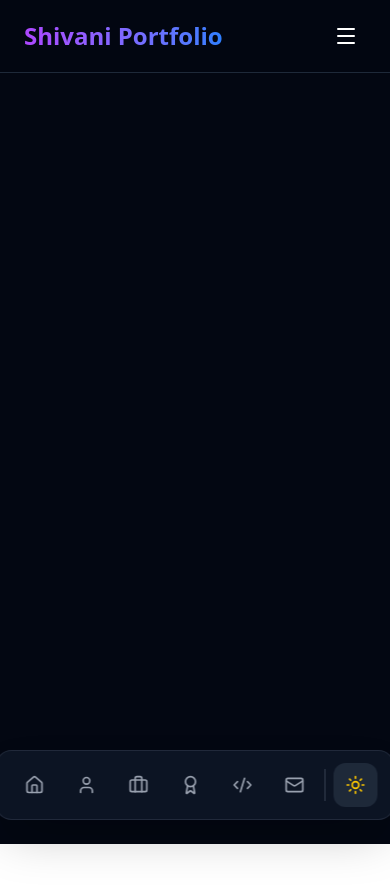
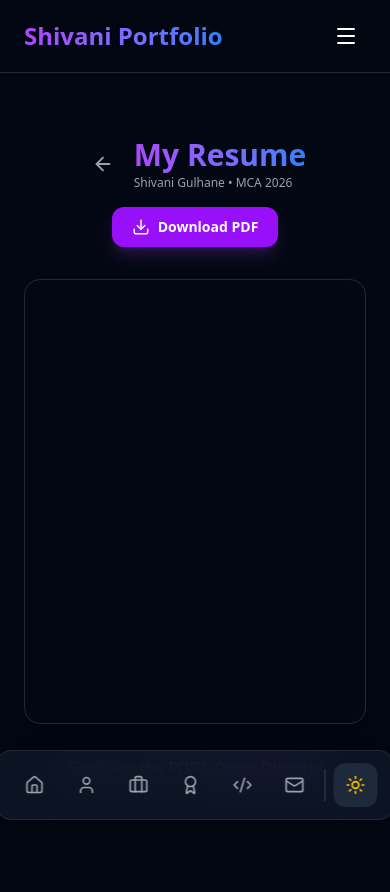
Before and after one commit to Gulhane-Shivani/Shivani-Portfolio, a React (Vite) app: page /resume in a window 390 px wide. Shown: the top 892 px of the page. Before the commit the page ends 844 px from the top, so only its background shows below. Built offline with nearby package versions, Linux system fonts and the light colour scheme.

Commit message:
Resume option added in home page and nav bar

```diff
--- a/src/App.jsx
+++ b/src/App.jsx
@@ -8,6 +8,7 @@ import Projects from "./pages/Projects";
 import Certifications from "./pages/Certifications";
 import Skills from "./pages/Skills";
 import Contact from "./pages/Contact";
+import Resume from "./pages/Resume";
 
 export default function App() {
   const [darkMode, setDarkMode] = useState(true); // Default to dark mode as per reference
@@ -33,6 +34,7 @@ export default function App() {
           <Route path="/certifications" element={<Certifications darkMode={darkMode} />} />
           <Route path="/skills" element={<Skills darkMode={darkMode} />} />
           <Route path="/contact" element={<Contact darkMode={darkMode} />} />
+          <Route path="/resume" element={<Resume darkMode={darkMode} />} />
         </Routes>
       </main>
 
--- a/src/components/Navbar.jsx
+++ b/src/components/Navbar.jsx
@@ -13,6 +13,7 @@ export default function Navbar({ darkMode }) {
     { name: "Certifications", path: "/certifications" },
     { name: "Skills", path: "/skills" },
     { name: "Contact", path: "/contact" },
+    { name: "Resume", path: "/resume" },
   ];
 
   const isActive = (path) => location.pathname === path;
@@ -33,6 +34,17 @@ export default function Navbar({ darkMode }) {
           <ul className="flex gap-8 font-medium">
             {navLinks.map((link) => (
               <li key={link.path}>
+                {link.isExternal ? (
+                  <a
+                    href={link.path}
+                    target="_blank"
+                    rel="noopener noreferrer"
+                    className={`py-1 transition-colors hover:text-purple-500 ${darkMode ? "text-gray-400" : "text-gray-600"
+                      }`}
+                  >
+                    {link.name}
+                  </a>
+                ) : (
                   <Link
                     to={link.path}
                     className={`relative py-1 transition-colors hover:text-purple-500 ${isActive(link.path) ? "text-purple-500" : (darkMode ? "text-gray-400" : "text-gray-600")
@@ -43,6 +55,7 @@ export default function Navbar({ darkMode }) {
                       <span className="absolute -bottom-1 left-0 w-full h-0.5 bg-purple-500 rounded-full"></span>
                     )}
                   </Link>
+                )}
               </li>
             ))}
           </ul>
@@ -92,6 +105,18 @@ export default function Navbar({ darkMode }) {
         <ul className="flex flex-col p-6 gap-4 font-medium">
           {navLinks.map((link) => (
             <li key={link.path}>
+              {link.isExternal ? (
+                <a
+                  href={link.path}
+                  target="_blank"
+                  rel="noopener noreferrer"
+                  className={`block py-2 transition-colors ${darkMode ? "text-gray-400 hover:text-white" : "text-gray-600 hover:text-gray-900"
+                    }`}
+                  onClick={() => setIsOpen(false)}
+                >
+                  {link.name}
+                </a>
+              ) : (
                 <Link
                   to={link.path}
                   className={`block py-2 transition-colors ${isActive(link.path) ? "text-purple-500" : (darkMode ? "text-gray-400 hover:text-white" : "text-gray-600 hover:text-gray-900")
@@ -100,6 +125,7 @@ export default function Navbar({ darkMode }) {
                 >
                   {link.name}
                 </Link>
+              )}
             </li>
           ))}
           <li className={`pt-4 border-t ${darkMode ? "border-gray-800" : "border-gray-100"}`}>
@@ -114,7 +140,7 @@ export default function Navbar({ darkMode }) {
               <span>GitHub Profile</span>
             </a>
             <a
-              href="https://www.linkedin.com/in/shivani-gulhane-4a001a243/"
+              href="https://www.linkedin.com/in/shivani-gulhane-5b2519288/"
               target="_blank"
               rel="noopener noreferrer"
               className={`flex items-center gap-3 py-2 transition-colors ${darkMode ? "text-gray-400 hover:text-white" : "text-gray-600 hover:text-gray-900"
--- a/src/pages/Home.jsx
+++ b/src/pages/Home.jsx
@@ -1,4 +1,6 @@
 import { useEffect, useState } from "react";
+import { Link } from "react-router-dom";
+import { Eye, Download } from "lucide-react";
 import "../styles/global.css"; // Make sure this is included
 
 export default function Home({ darkMode }) {
@@ -103,6 +105,17 @@ export default function Home({ darkMode }) {
           </div>
         </div>
 
+        {/* Resume Buttons */}
+        <div className="flex flex-wrap gap-4 justify-center md:justify-start pt-2">
+          <Link
+            to="/resume"
+            className="flex items-center gap-2 px-6 py-3 font-bold rounded-xl bg-purple-600 text-white hover:bg-purple-700 transition-all transform hover:scale-105 shadow-lg shadow-purple-500/20"
+          >
+            <Eye size={20} />
+            View Resume
+          </Link>
+        </div>
+
       </div>
     </section>
   );
--- /dev/null
+++ b/src/pages/Resume.jsx
@@ -0,0 +1,71 @@
+import { Download, ExternalLink, ArrowLeft } from "lucide-react";
+import { Link } from "react-router-dom";
+
+export default function Resume({ darkMode }) {
+    const resumeUrl = "/assets/resume/Shivani_Gulhane_MCA_2026.pdf";
+
+    return (
+        <section className={`min-h-screen py-16 px-6 transition-colors duration-300 ${darkMode ? 'bg-gray-950 text-white' : 'bg-gray-50 text-gray-900'}`}>
+            <div className="container mx-auto max-w-4xl">
+
+                {/* Header Section */}
+                <div className="flex flex-col md:flex-row justify-between items-center mb-8 gap-4">
+                    <div className="flex items-center gap-3">
+                        <Link
+                            to="/"
+                            className={`p-2 rounded-full transition-colors ${darkMode ? 'hover:bg-gray-800 text-gray-400' : 'hover:bg-white text-gray-600 shadow-sm'}`}
+                        >
+                            <ArrowLeft size={22} />
+                        </Link>
+                        <div>
+                            <h1 className="text-3xl font-extrabold bg-gradient-to-r from-purple-500 to-blue-500 bg-clip-text text-transparent">
+                                My Resume
+                            </h1>
+                            <p className={`text-xs mt-0.5 ${darkMode ? 'text-gray-400' : 'text-gray-500'}`}>
+                                Shivani Gulhane • MCA 2026
+                            </p>
+                        </div>
+                    </div>
+
+                    <div className="flex gap-4">
+                        <a
+                            href={resumeUrl}
+                            download="Shivani_Gulhane_Resume.pdf"
+                            className="flex items-center gap-2 px-5 py-2.5 text-sm font-bold rounded-xl bg-purple-600 text-white hover:bg-purple-700 transition-all transform hover:scale-105 shadow-lg shadow-purple-500/20"
+                        >
+                            <Download size={18} />
+                            Download PDF
+                        </a>
+                    </div>
+                </div>
+
+                {/* PDF Viewer */}
+                <div className={`relative w-full aspect-[1/1.3] rounded-2xl overflow-hidden shadow-xl border ${darkMode ? 'border-gray-800' : 'border-gray-200'}`}>
+                    <iframe
+                        src={`${resumeUrl}#toolbar=0`}
+                        className="w-full h-full border-none"
+                        title="Shivani Gulhane Resume"
+                    >
+                        <div className="flex flex-col items-center justify-center h-full p-10 text-center">
+                            <p className="text-xl mb-4">Your browser doesn't support PDF embedding.</p>
+                            <a href={resumeUrl} className="text-purple-500 font-bold underline">Click here to view the PDF</a>
+                        </div>
+                    </iframe>
+
+                    {/* Overlay to prevent some iframe interactions in certain browsers if needed, or just a decorative frame */}
+                    <div className="absolute inset-0 pointer-events-none border-2 border-transparent rounded-2xl"></div>
+                </div>
+
+                {/* Mobile alternative link */}
+                <div className="mt-8 text-center md:hidden">
+                    <p className={`${darkMode ? 'text-gray-400' : 'text-gray-600'}`}>
+                        Can't see the PDF?
+                        <a href={resumeUrl} target="_blank" rel="noopener noreferrer" className="ml-2 text-purple-500 font-bold underline">
+                            Open Directly
+                        </a>
+                    </p>
+                </div>
+            </div>
+        </section>
+    );
+}
```
Also changed, not shown: 1 other file (tests, documents, lock files or other folders). Lines whose indentation alone changed are shown as unchanged.
